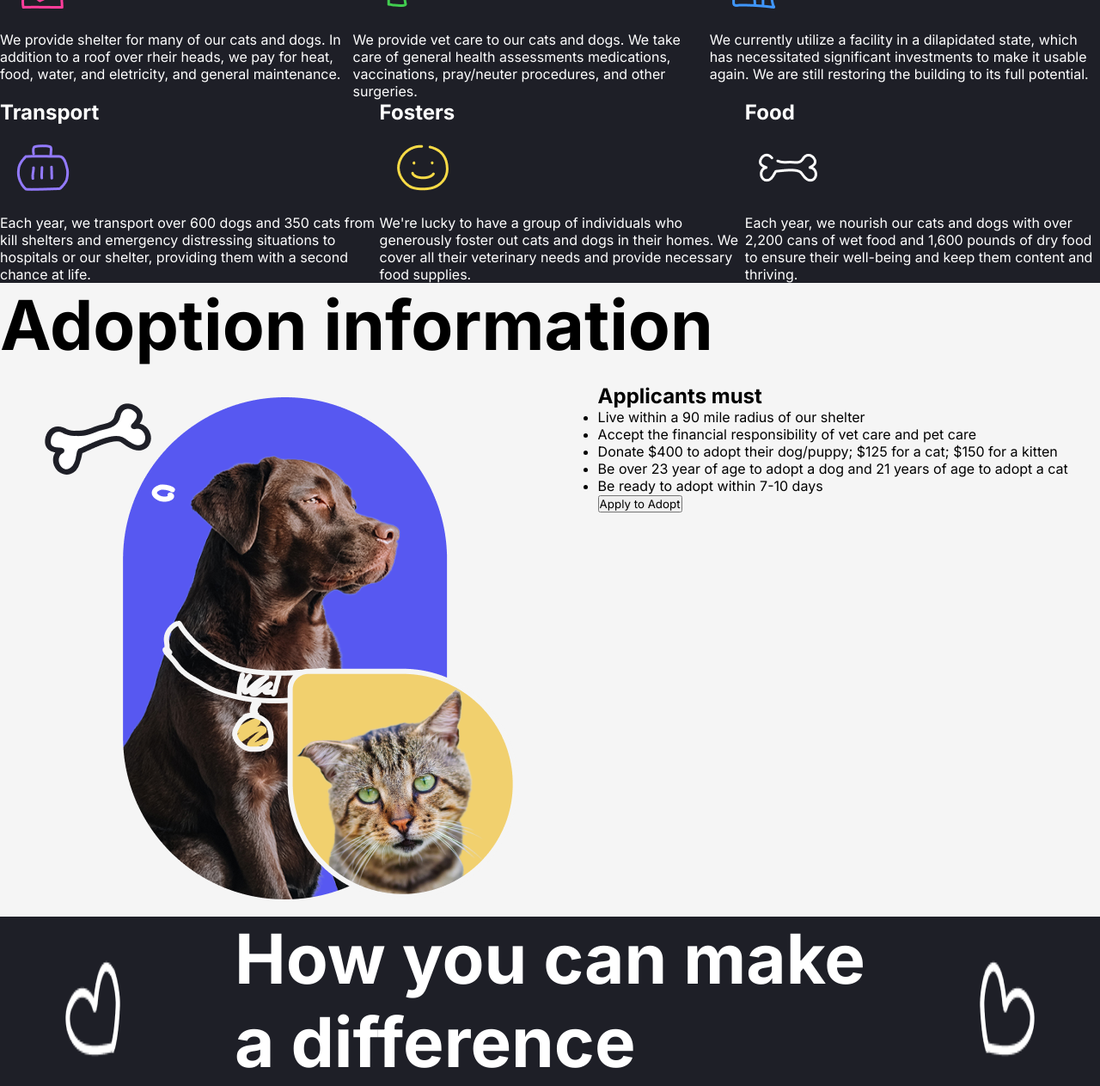
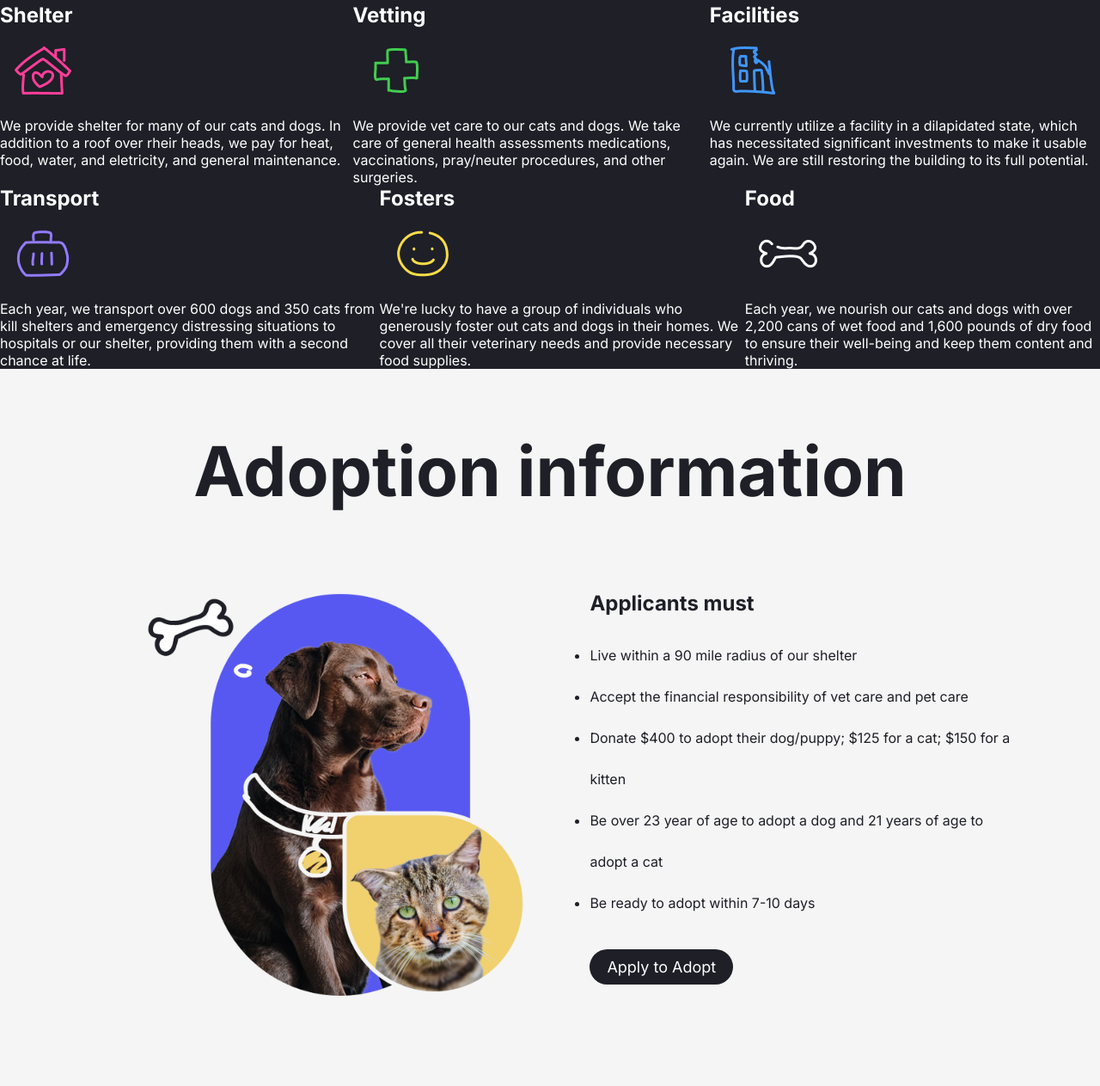
Before and after one commit to GuiRibeiro52/Forever-Homes, a plain HTML site: page index.html in a window 1280 px wide. Shown: the part 1297-2560 px from the top of the page at 86% size. Drawn offline with Linux system fonts and the light colour scheme.

Commit message:
secao indo-adocao

```diff
--- a/style.css
+++ b/style.css
@@ -1,12 +1,13 @@
 /* AO LONGO DO ARQUIVO, COLOCAREI COMENTÁRIOS PARA ME AJUDAR A LOCALIZAR ITENS */
 
 @import url('https://fonts.googleapis.com/css2?family=Inter:wght@100..900&display=swap');
+@import url('https://fonts.googleapis.com/css2?family=Poppins:wght@300;400;600;700&display=swap');
 
 *{
     margin: 0;
     padding: 0;
     box-sizing: border-box;
-    font-family: 'Inter',sans-serif;
+    font-family: 'Inter','poppins',sans-serif;
 }
 
 .flex {
@@ -121,13 +122,14 @@ h1.titulo{
 .topo-do-site p {
     font-size: 25px;
     color: #37383f;
-    margin-bottom: 20px;
+    margin-bottom: 50px;
+    line-height: 1.6;
 }
 
 .topo-do-site h2 {
     font-size: 30px;
     color: #1E1F27;
-    margin-bottom: 20px;
+    margin-bottom: 40px;
 }
 
 .topo-do-site .buttons {
@@ -161,10 +163,63 @@ h1.titulo{
 
 /* FIM DO TOPO DO SITE */
 
+/* INICIO CARROSSEL */
+
 .carrossel{
     background-color: #1e1f27;
     color: #fff;
 }
+
+/* FIM DO CARROSSEL */
+
+
+/* INICIO INFO ADOCAO */
+
+
+.info-adocao {
+    padding: 70px 8%;
+    text-align: left;
+    color: #1E1F27;
+}
+
+.info-adocao .titulo{
+    text-align: center;
+}
+
+.txt-adocao {
+    line-height: 3;
+}
+
+.txt-adocao h2{
+    margin-top: 50px;
+}
+
+.txt-adocao ul{
+    margin-bottom: 30px;
+}
+
+.btn-adocao{
+    background-color: #1e1f27;
+    color: #fff;
+    display: flex;
+    align-items: center;
+    justify-content: center;
+    padding: 10px 20px;
+    font-size: 18px;
+    border: none;
+    border-radius: 50px;
+    cursor: pointer;
+    gap: 20px;
+    margin-right: 10px;
+}
+
+.img-adocao{
+    scale: 0.8;
+}
+
+
+
+/* FIM INFO ADOCAO */
 
 .make-difference{
     background-color: #1e1f27;
```
